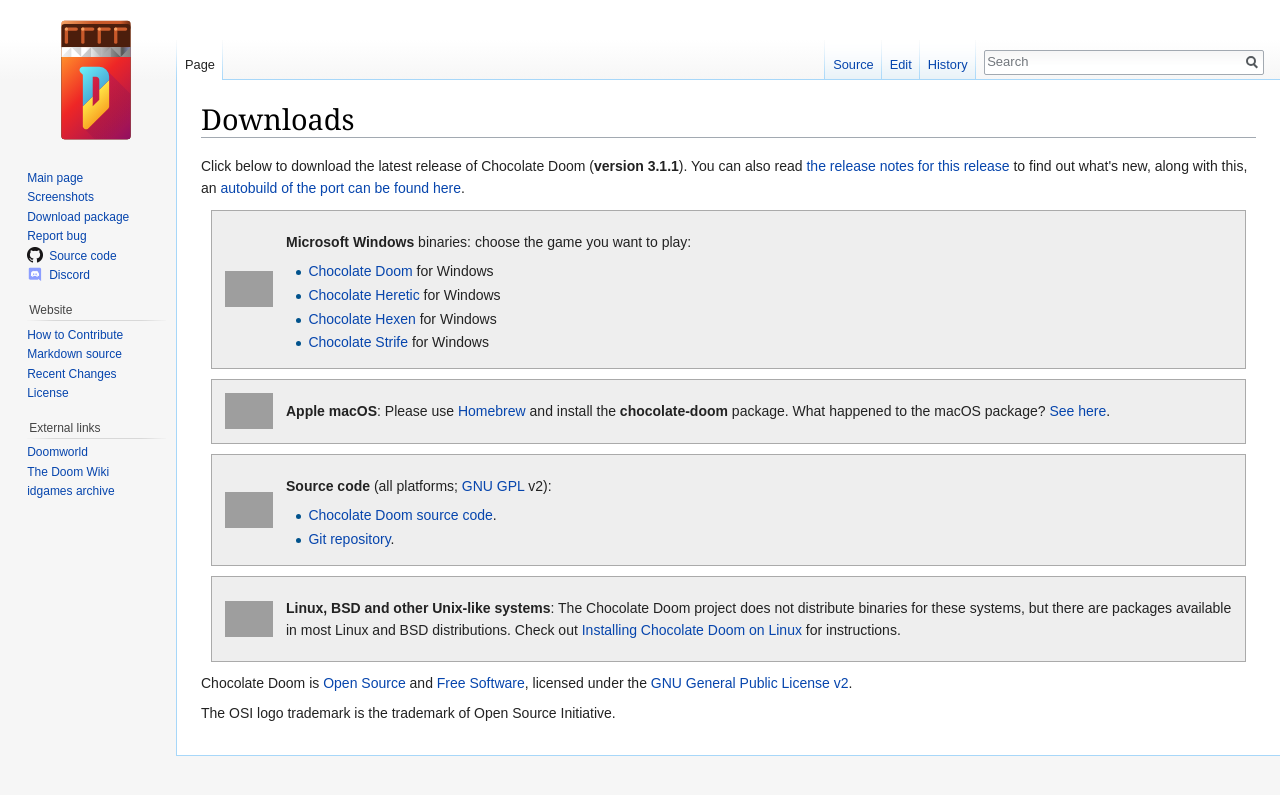
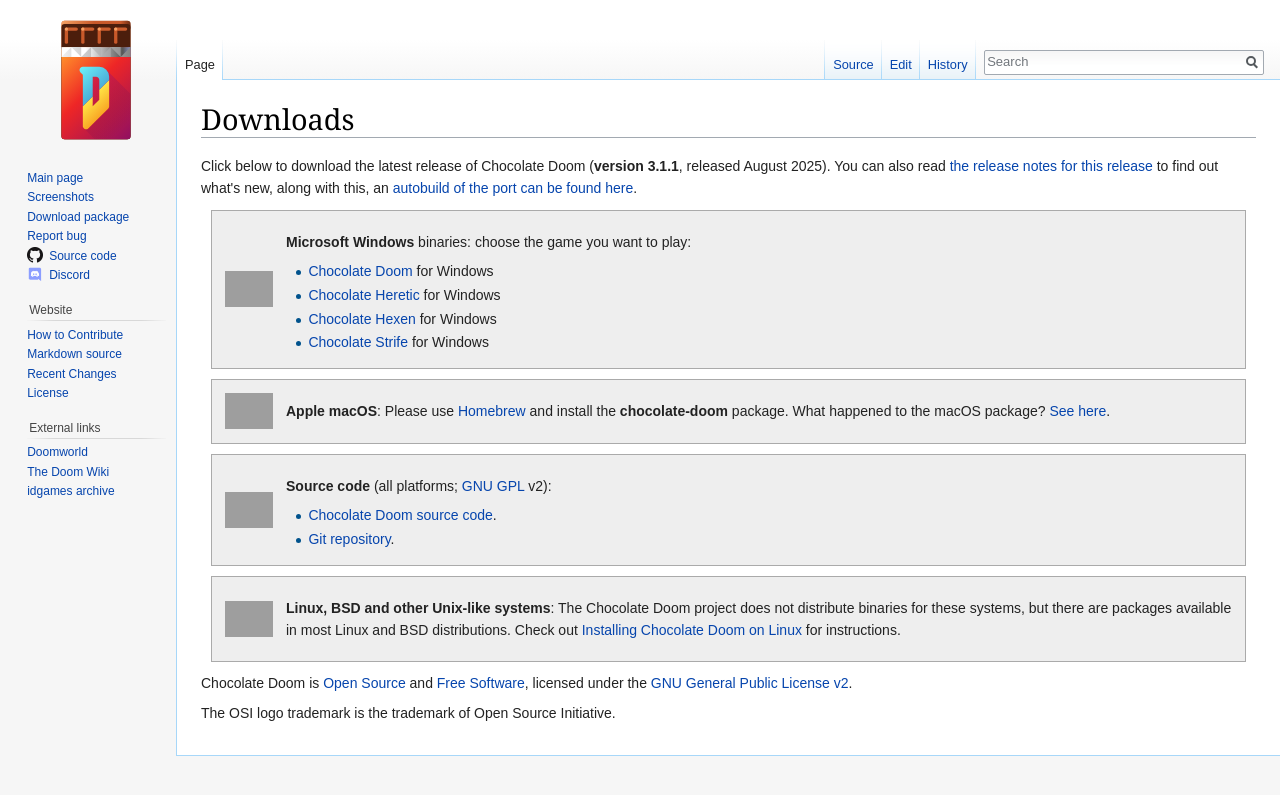
Before and after one commit to chocolate-doom/website, a Jekyll site: the page built from Downloads.md, in a window 1280 px wide. Shown: the top 795 px of the page. Built offline with Jekyll 4.4.1, drawn with Linux system fonts in a browser that asks for light colours; part of the change alters nothing that is shown; grey boxes are pictures that could not be loaded.

Commit message:
Parameterize release version
This changes the release version and date into a parameter in the config
file, which should make updates simpler whenever we do a new release.

```diff
--- a/Downloads.md
+++ b/Downloads.md
@@ -2,53 +2,38 @@
 redirect_from:
  - /wiki/index.php/Downloads
 ---
-Click below to download the latest release of Chocolate Doom (**version 3.1.1**). You can also read [the release notes for this release](https://github.com/chocolate-doom/chocolate-doom/releases/tag/chocolate-doom-3.1.1) to find out what\'s new, along with this, an [autobuild of the port can be found here](http://latest.chocolate-doom.org/).
+Click below to download the latest release of Chocolate Doom (**version {{ site.relversion }}**, released {{ site.reldate }}). You can also read [the release notes for this release](https://github.com/chocolate-doom/chocolate-doom/releases/tag/chocolate-doom-{{ site.relversion }}) to find out what\'s new, along with this, an [autobuild of the port can be found here](http://latest.chocolate-doom.org/).
 
+{% assign url="https://github.com/chocolate-doom/chocolate-doom/releases/download/chocolate-doom-" | append: site.relversion | append: "/chocolate-doom-" | append: site.relversion | append: "-win64.zip" %}
 {% capture caption %}
 **Microsoft Windows** binaries: choose the game you want to play:
 
-* [Chocolate Doom](https://github.com/chocolate-doom/chocolate-doom/releases/download/chocolate-doom-3.1.1/chocolate-doom-3.1.1-win64.zip) for Windows
-* [Chocolate Heretic](https://github.com/chocolate-doom/chocolate-doom/releases/download/chocolate-doom-3.1.1/chocolate-heretic-3.1.1-win64.zip) for Windows
-* [Chocolate Hexen](https://github.com/chocolate-doom/chocolate-doom/releases/download/chocolate-doom-3.1.1/chocolate-hexen-3.1.1-win64.zip) for Windows
-* [Chocolate Strife](https://github.com/chocolate-doom/chocolate-doom/releases/download/chocolate-doom-3.1.1/chocolate-strife-3.1.1-win64.zip) for Windows
+* [Chocolate Doom](https://github.com/chocolate-doom/chocolate-doom/releases/download/chocolate-doom-{{ site.relversion }}/chocolate-doom-{{ site.relversion }}-win64.zip) for Windows
+* [Chocolate Heretic](https://github.com/chocolate-doom/chocolate-doom/releases/download/chocolate-doom-{{ site.relversion }}/chocolate-heretic-{{ site.relversion }}-win64.zip) for Windows
+* [Chocolate Hexen](https://github.com/chocolate-doom/chocolate-doom/releases/download/chocolate-doom-{{ site.relversion }}/chocolate-hexen-{{ site.relversion }}-win64.zip) for Windows
+* [Chocolate Strife](https://github.com/chocolate-doom/chocolate-doom/releases/download/chocolate-doom-{{ site.relversion }}/chocolate-strife-{{ site.relversion }}-win64.zip) for Windows
 {% endcapture %}
-{% include Linksbox.md
-link="https://github.com/chocolate-doom/chocolate-doom/releases/download/chocolate-doom-3.1.1/chocolate-doom-3.1.1-win64.zip"
-image="Windows_logo.png"
-imgsize="64px"
-text=caption %}
+{% include Linksbox.md link=url image="Windows_logo.png" imgsize="64px" text=caption %}
 
 {% capture caption %}
 **Apple macOS**: Please use [Homebrew](https://brew.sh/) and install the **chocolate-doom** package.
 What happened to the macOS package? [See here](https://github.com/chocolate-doom/chocolate-doom/issues/1698#issuecomment-3630035010).
 {% endcapture %}
-{% include Linksbox.md
-link="https://github.com/chocolate-doom/chocolate-doom/releases/download/chocolate-doom-3.1.1/chocolate-doom-3.1.1.dmg"
-image="Apple_logo.png"
-imgsize="64px"
-text=caption %}
+{% include Linksbox.md link="https://brew.sh/" image="Apple_logo.png" imgsize="64px" text=caption %}
 
 {% capture caption %}
 **Source code** (all platforms; [GNU GPL](https://en.wikipedia.org/wiki/GNU_General_Public_License) v2):
 
-* [Chocolate Doom source code](https://github.com/chocolate-doom/chocolate-doom/archive/refs/tags/chocolate-doom-3.1.1.tar.gz).
+* [Chocolate Doom source code](https://github.com/chocolate-doom/chocolate-doom/archive/refs/tags/chocolate-doom-{{ site.relversion }}.tar.gz).
 * [Git repository](https://github.com/chocolate-doom/chocolate-doom).
 {% endcapture %}
-{% include Linksbox.md
-link="https://opensource.org/"
-image="Open_source_logo.png"
-imgsize="64px"
-text=caption %}
+{% include Linksbox.md link="https://opensource.org/" image="Open_source_logo.png" imgsize="64px" text=caption %}
 
 {% capture caption %}
 **Linux, BSD and other Unix-like systems**:
 The Chocolate Doom project does not distribute binaries for these systems, but there are packages available in most Linux and BSD distributions. Check out [Installing Chocolate Doom on Linux](/Installing_Chocolate_Doom_on_Linux.md) for instructions.
 {% endcapture %}
-{% include Linksbox.md
-link="/Installing_Chocolate_Doom_on_Linux.md"
-image="Tux-and-beastie.png"
-imgsize="64px"
-text=caption %}
+{% include Linksbox.md link="/Installing_Chocolate_Doom_on_Linux.md" image="Tux-and-beastie.png" imgsize="64px" text=caption %}
 
 Chocolate Doom is [Open Source](https://opensource.org/osd) and [Free Software](https://www.gnu.org/philosophy/free-sw.html), licensed under the [GNU General Public License v2](https://www.gnu.org/licenses/gpl-2.0.html).
 
--- a/_config.yml
+++ b/_config.yml
@@ -5,6 +5,12 @@ description: >-
   Chocolate Doom is a Doom source port that focuses on historical accuracy.
 baseurl: /
 url: https://www.chocolate-doom.org/
+
+# These control the version that is linked to on the Downloads page. They
+# should be updated whenever there's a new release. Please make sure to update
+# both variables.
+relversion: 3.1.1
+reldate: August 2025
 
 # These affect where the "Edit" and "History" tabs link to.
 github_url: https://github.com/chocolate-doom/website
```
